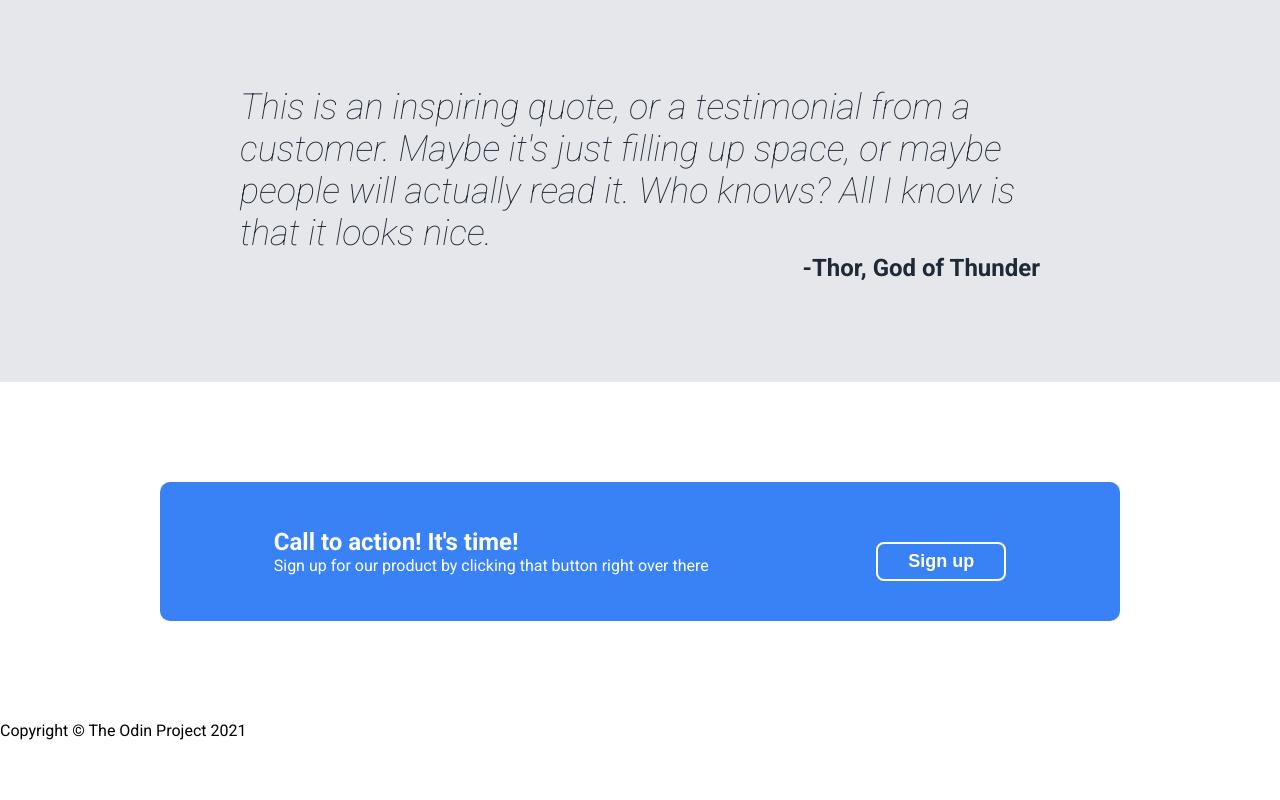
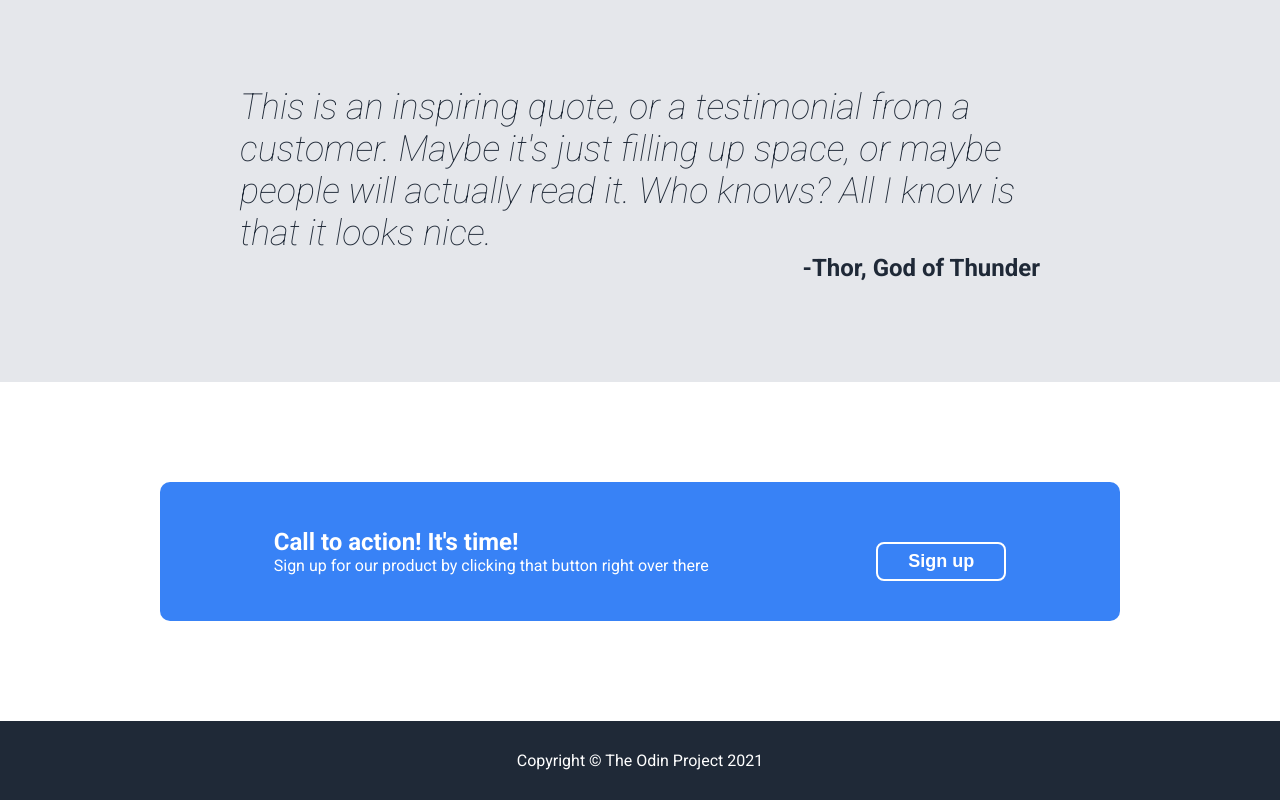
Before and after one commit to tiozzogabi/odin-landing-page, a plain HTML site: page index.html in a window 1280 px wide. Shown: the part 885-1685 px from the top of the page. Before the commit the page ends 1625 px from the top, so only its background shows below. Drawn offline with Linux system fonts and the light colour scheme.

Commit message:
Add Css style of footer

```diff
--- a/style.css
+++ b/style.css
@@ -173,3 +173,10 @@ h2{
 .action-button{
     border: 2px solid white;
 }
+
+.footer{
+    text-align: center;
+    color: white;
+    background-color: #1f2937;
+    padding: 30px;
+}
```
